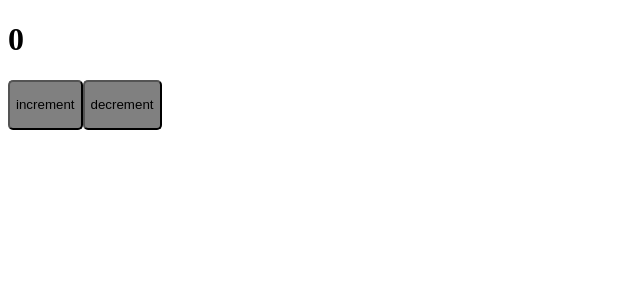
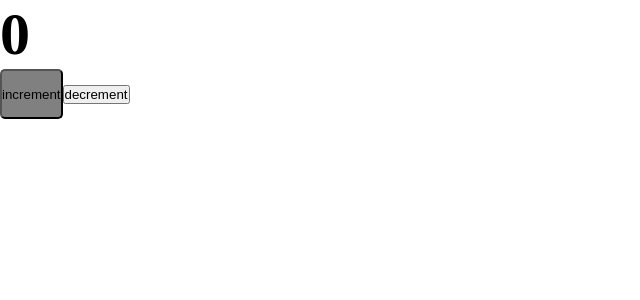
Before and after one commit to Kalips0o/frontend-project, a React app: page / in a window 1280 px wide. Shown: the top 300 px of the page, without its empty margins (0-640 px from the left). Built offline with nearby package versions, Linux system fonts and the light colour scheme.

Commit message:
Configured css modules

```diff
--- a/package.json
+++ b/package.json
@@ -26,11 +26,13 @@
   "devDependencies": {
     "@types/node": "^17.0.21",
     "@types/webpack": "^5.28.0",
+    "@types/webpack-bundle-analyzer": "^4.4.1",
     "@types/webpack-dev-server": "^4.7.2",
     "html-webpack-plugin": "^5.5.0",
     "css-loader": "^6.6.0",
     "sass": "^1.49.9",
     "sass-loader": "^12.6.0",
+    "mini-css-extract-plugin": "^2.5.3",
     "style-loader": "^3.3.1",
     "ts-loader": "^9.2.6",
     "ts-node": "^10.5.0",
--- /dev/null
+++ b/src/App.tsx
@@ -0,0 +1,9 @@
+import {Counter} from "./components/Counter";
+
+export function App() {
+    return (
+        <div className='app'>
+            <Counter/>
+        </div>
+    )
+}
--- a/src/components/Counter.scss
+++ b/src/components/Counter.module.scss
@@ -1,4 +1,4 @@
-button {
+.button {
   border-radius: 5px;
   background-color: gray;
   height: 50px;
--- a/src/components/Counter.tsx
+++ b/src/components/Counter.tsx
@@ -1,12 +1,12 @@
 import {useState} from "react";
-import './Counter.scss'
+import style from './Counter.module.scss'
 
 export const Counter = () => {
     const [count, setCount] = useState(0)
     return (
         <div>
             <h1>{count}</h1>
-            <button onClick={() => setCount(count + 1)}>
+            <button onClick={() => setCount(count + 1)} className={style.button}>
                 increment
             </button>
             <button onClick={() => setCount(count - 1)}>
--- /dev/null
+++ b/src/index.scss
@@ -0,0 +1,9 @@
+* {
+    margin: 0;
+    padding: 0;
+    box-sizing: border-box;
+}
+
+.app {
+    font-size: 30px;
+}
--- a/src/index.tsx
+++ b/src/index.tsx
@@ -1,9 +1,8 @@
 import {render} from "react-dom";
-import {Counter} from "./components/Counter";
+import {App} from "./App";
+import './index.scss'
 
 render(
-    <div>
-        <Counter/>
-    </div>,
+    <App/>,
     document.getElementById('root')
 )
```
Also changed, not shown: src/globals.d.ts (+7 -2 lines), 4 other files (tests, documents, lock files or other folders).
